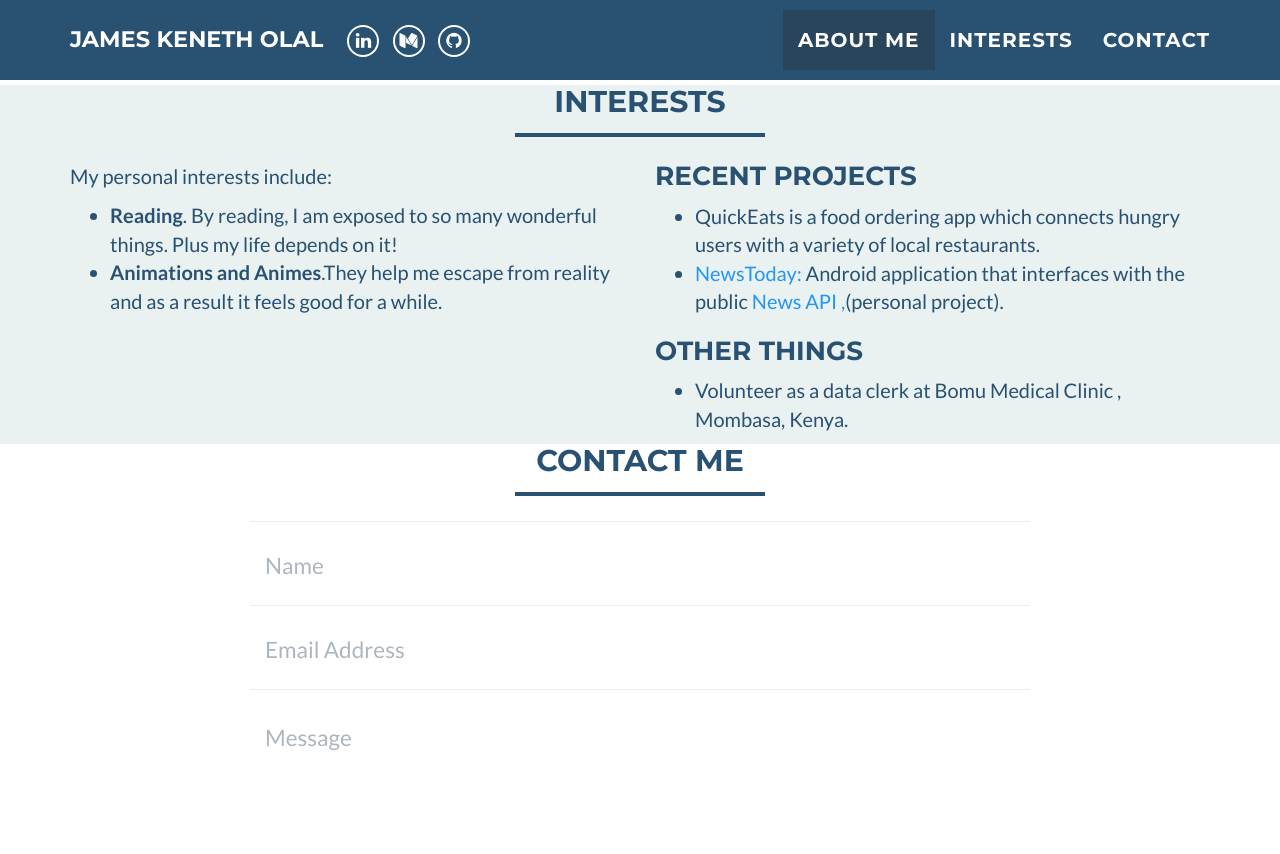
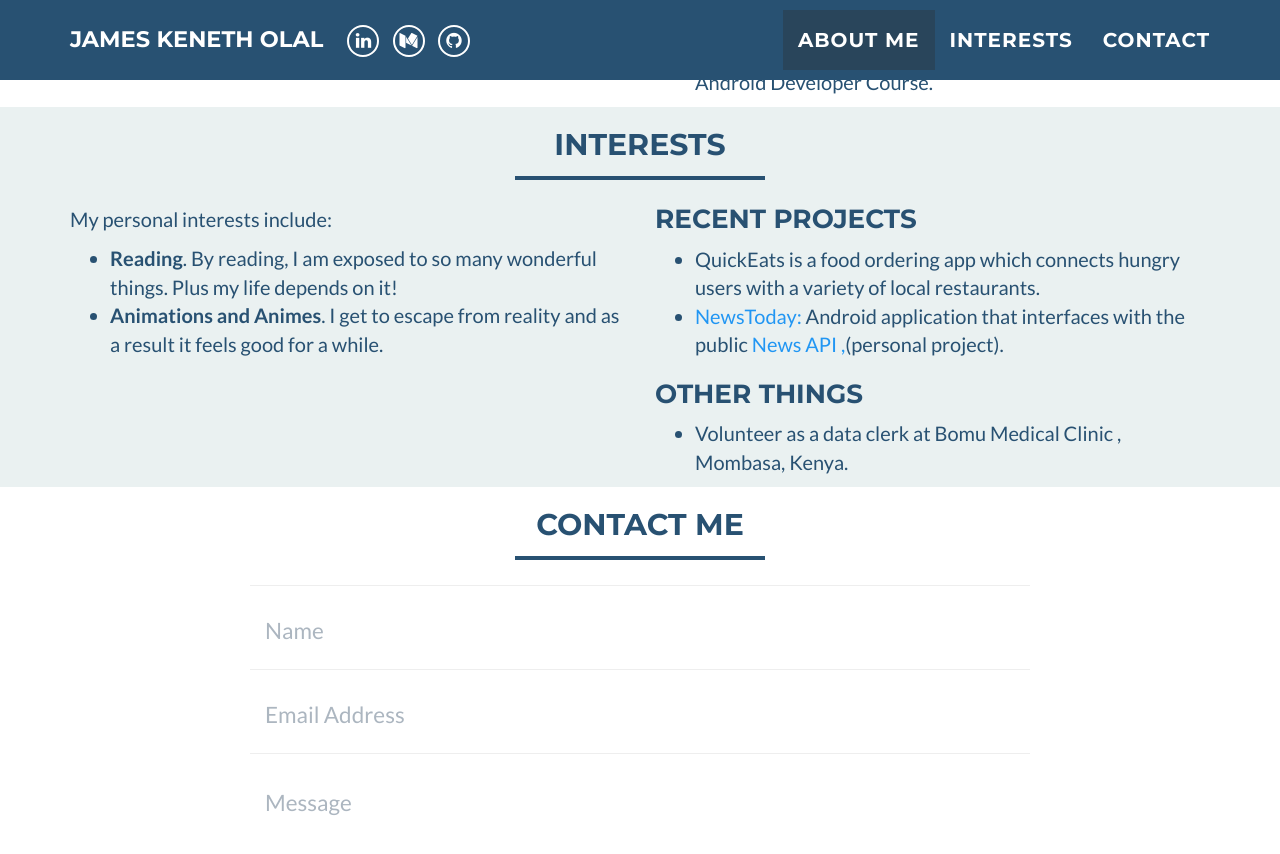
Before and after one commit to OlalKeith/olal-james, a Jekyll site: the page built from index.html, in a window 1280 px wide and 900 px high, scrolled down 873 px. Shown: the top 854 px of the window. Built offline with Jekyll 4.4.1, drawn with Linux system fonts in a browser that asks for light colours.

Commit message:
Fix loading page

```diff
--- a/_includes/about_me.html
+++ b/_includes/about_me.html
@@ -2,6 +2,7 @@
   <div class="container">
     <div class="row">
       <div class="col-lg-12 text-center">
+      <br>
         <h2>About Me</h2>
         <hr />
       </div>
--- a/_includes/contact_form.html
+++ b/_includes/contact_form.html
@@ -3,6 +3,7 @@
 	<div class="container">
 		<div class="row">
 			<div class="col-lg-12 text-center">
+			<br>
 				<h2>Contact Me</h2>
 				<hr />
 			</div>
--- a/_includes/interests.html
+++ b/_includes/interests.html
@@ -2,6 +2,7 @@
     <div class="container">
       <div class="row">
             <div class="col-lg-12 text-center">
+            <br>
                 <h2>Interests</h2>
                 <hr />
             </div>
@@ -16,7 +17,7 @@
 				 <b>Reading</b>. By reading, I am exposed to so many wonderful things. Plus my life depends on it!
 			  </li>
 			  <li>
-				  <b>Animations and Animes</b>.They help me escape from reality and as a result it feels good for a while.
+				  <b>Animations and Animes</b>. I get to escape from reality and as a result it feels good for a while.
 			  </li>
 			</ul>
 		</div>
```
